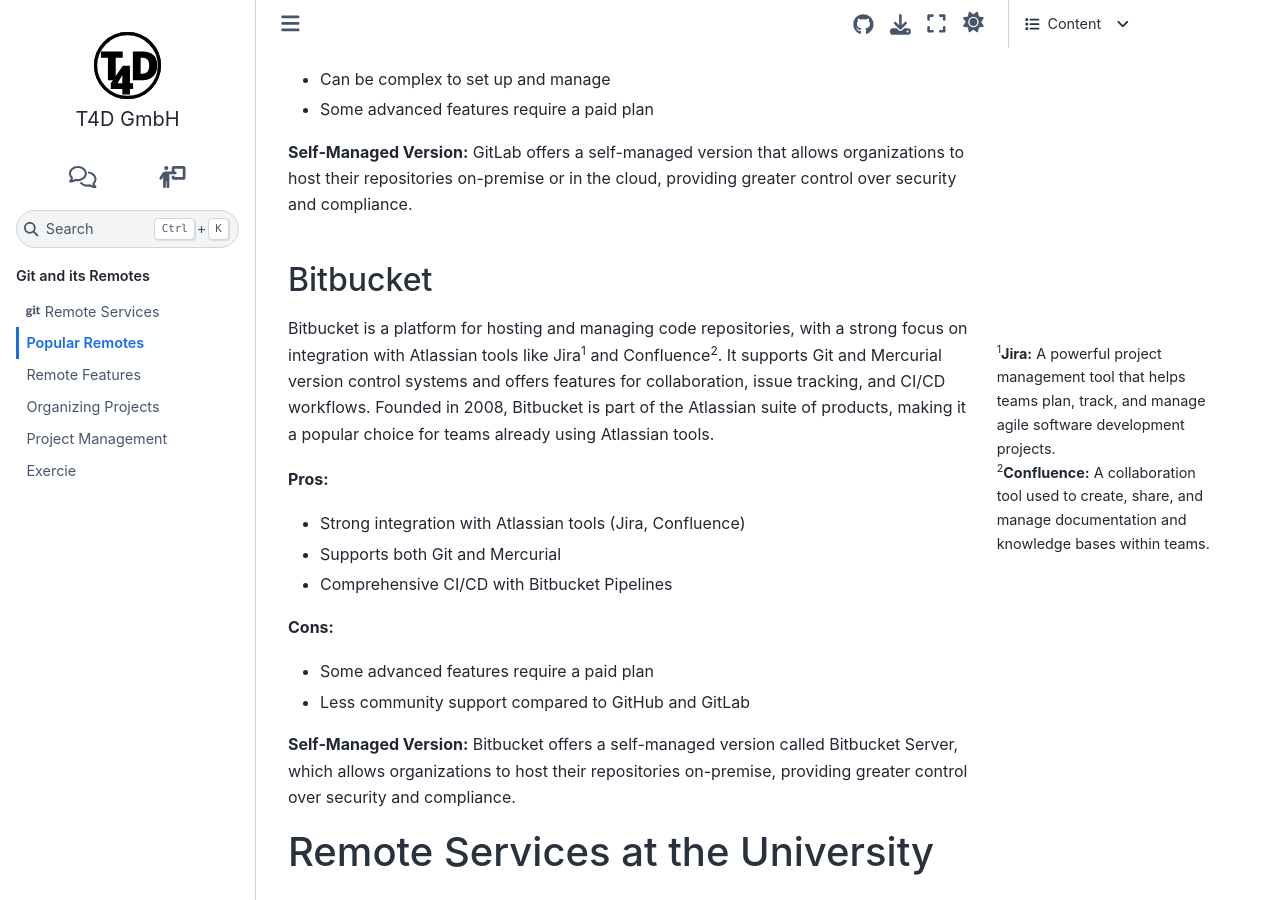
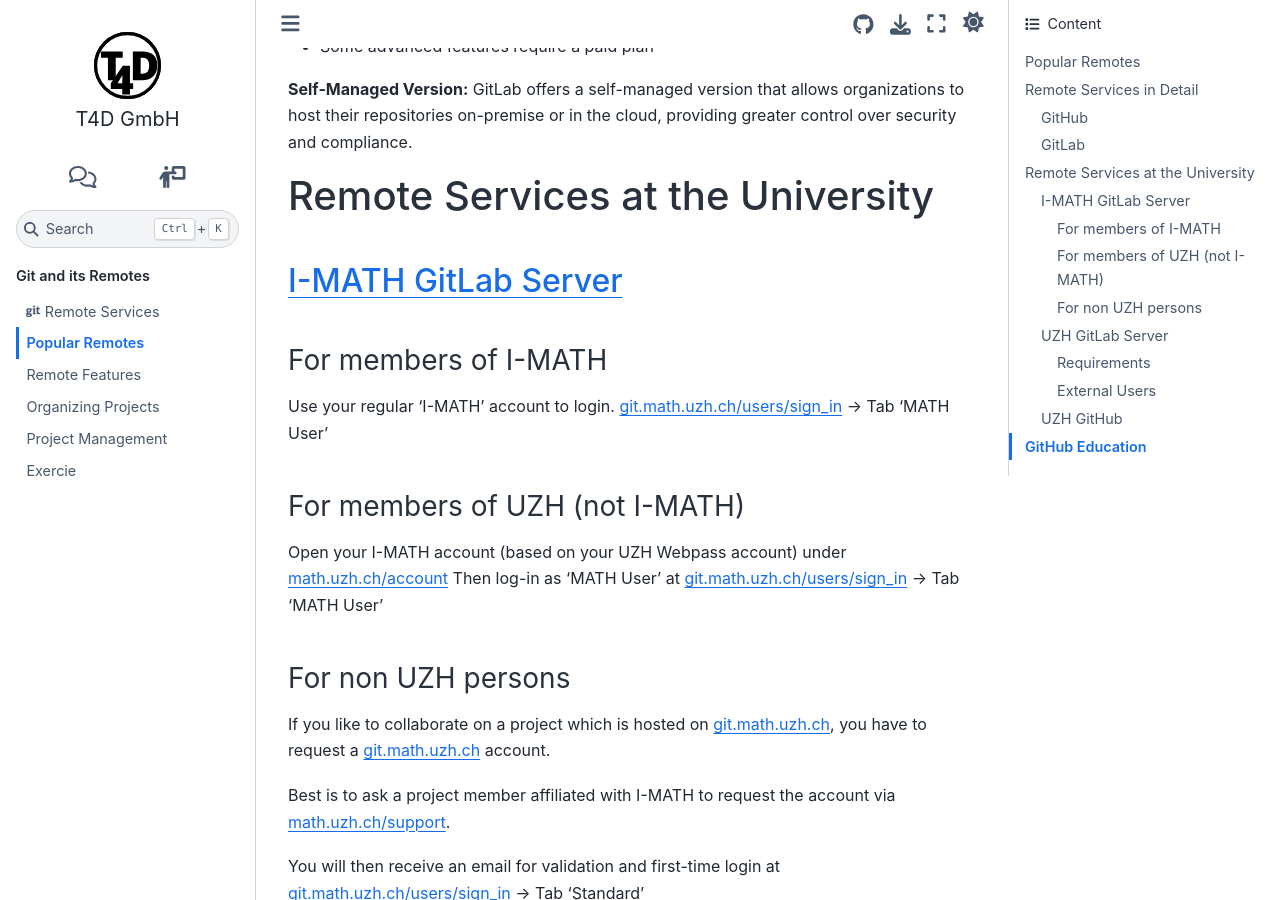
Before and after one commit to t4d-gmbh/git-and-its-remotes, a Sphinx documentation site: the page built from source/content/popular_remotes/index.md, in a window 1280 px wide and 900 px high, scrolled down 1760 px. Built offline with Sphinx 7.4.7 and the Sphinx Book theme 1.1.4, drawn with Linux system fonts in a browser that asks for light colours; pages that are not in the unit, such as notebooks, are missing from menus; the version number could not be read and is left out; some of the changed text lies outside the part shown.

Commit message:
removed bitbucket from the list

````diff
--- a/source/content/popular_remotes/index.md
+++ b/source/content/popular_remotes/index.md
@@ -8,7 +8,7 @@
 ./overview_popular_remotes
 ./github
 ./gitlab
-./bitbucket
+<!-- ./bitbucket -->
 ./remote_services_at_uzh_imathGitLab
 ./remote_services_at_uzh_uzhGitLab
 ./remote_services_at_uzh_uzhGithub
@@ -24,8 +24,8 @@
 ```
 ```{include} ./gitlab.md
 ```
-```{include} ./bitbucket.md
-```
+<!-- ```{include} ./bitbucket.md
+``` -->
 # Remote Services at the University
 ```{include} ./remote_services_at_uzh_imathGitLab.md
 ```
--- a/source/content/popular_remotes/overview_popular_remotes.md
+++ b/source/content/popular_remotes/overview_popular_remotes.md
@@ -2,7 +2,9 @@
 ## Remote Services Overview
 {% endif %}
 
-<span style="font-size:14px;">Remote services are platforms that host Git repositories on servers accessible over the internet. These services provide additional features that enhance collaboration, project management, and continuous integration/continuous deployment (CI/CD). They allow multiple users to work on the same project simultaneously, track changes, and manage versions efficiently.</span>
+<span style="font-size:18px;">Remote services are platforms that host Git repositories on servers accessible over the internet.
+These services provide additional features that enhance collaboration, project management, and continuous integration/continuous deployment (CI/CD).
+They allow multiple users to work on the same project simultaneously, track changes, and manage versions efficiently.</span>
 
 {% if build == "pages" %}
 
@@ -10,19 +12,18 @@
 |--------------------|-------------|-----------------------|----------------|------------------|-----------|
 | **GitHub** ![GitHub Logo](https://github.githubassets.com/images/modules/logos_page/GitHub-Mark.png)   | 2008        | Microsoft (2018)      | Widely used by open-source communities and enterprises.<br>Known for its user-friendly interface and extensive community support. | - **Repository hosting**<br>- **Pull requests**<br>- **Issues and bug tracking**<br>- **Wikis**<br>- GitHub Actions for CI/CD<br>- Project boards | Free for public repositories, paid plans for private repositories and additional features. |
 | **GitLab** ![GitLab Logo](https://about.gitlab.com/images/press/logo/png/gitlab-icon-rgb.png) | 2011        | -                     | Popular among developers and enterprises.<br>Known for its open-source nature and flexibility. | - **Repository hosting**<br>- **Merge requests**<br>- **Issues and bug tracking**<br>- **Wikis**<br>- **Integrated CI/CD**<br>- Web IDE<br>- Workspaces | Free tier, paid plans for additional features and support. |
-| **Bitbucket** ![Bitbucket Logo](https://upload.wikimedia.org/wikipedia/commons/thumb/3/32/Atlassian_Bitbucket_Logo.png/800px-Atlassian_Bitbucket_Logo.png) | 2008        | Atlassian             | Popular among enterprises and small teams.<br>Known for its integration with other Atlassian products (Jira, Confluence). | - **Repository hosting** (supports both Git and Mercurial)<br>- **Pull requests**<br>- **Issues and bug tracking**<br>- Bitbucket Pipelines for CI/CD<br>- Integrations with Jira and Confluence (project management tools) | Free for small teams, paid plans for larger teams and additional features. |
 
   {% else %}
 
-| **Aspect** | **GitHub** | **GitLab** |**Bitbucket** |
-|------------|------------|------------|--------------|
-| <span style="font-size:14px;">**Repository Hosting**</span>  | <span style="font-size:14px;">Yes</span> | <span style="font-size:14px;">Yes</span> | <span style="font-size:14px;">Yes</span>                                                |
-| <span style="font-size:14px;">**Pull Requests/Merge Requests**</span> | <span style="font-size:14px;">Pull Requests</span> | <span style="font-size:14px;">Merge Requests</span> | <span style="font-size:14px;">Pull Requests</span> |
-| <span style="font-size:14px;">**Issues and Bug Tracking**</span> | <span style="font-size:14px;">Yes</span> | <span style="font-size:14px;">Yes</span> | <span style="font-size:14px;">Yes</span> |
-| <span style="font-size:14px;">**Wikis**</span> | <span style="font-size:14px;">Yes</span> | <span style="font-size:14px;">Yes</span> | <span style="font-size:14px;">Yes</span> |
-| <span style="font-size:14px;">**CI/CD**</span> | <span style="font-size:14px;">GitHub Actions</span> | <span style="font-size:14px;">Integrated CI/CD</span> | <span style="font-size:14px;">Bitbucket Pipelines</span> |
-| <span style="font-size:14px;">**Web IDE**</span> | <span style="font-size:14px;">github.dev and GitHub Codespaces</span> | <span style="font-size:14px;">Yes</span> | <span style="font-size:14px;">Cloud IDE</span> |
-| <span style="font-size:14px;">**Workspaces**</span> | <span style="font-size:14px;">Codespaces</span> | <span style="font-size:14px;">Yes</span> | <span style="font-size:14px;">Yes</span> |
-| <span style="font-size:14px;">**Integrations**</span> | <span style="font-size:14px;">Marketplace</span> | <span style="font-size:14px;">-</span> | <span style="font-size:14px;">Integrations with Jira and Confluence</span> |
+| **Aspect** | **GitHub** | **GitLab** |
+|------------|------------|------------|
+| <span style="font-size:14px;">**Repository Hosting**</span>  | <span style="font-size:14px;">Yes</span> | <span style="font-size:14px;">Yes</span> |
+| <span style="font-size:14px;">**Pull Requests/Merge Requests**</span> | <span style="font-size:14px;">Pull Requests</span> | <span style="font-size:14px;">Merge Requests</span> |
+| <span style="font-size:14px;">**Issues and Bug Tracking**</span> | <span style="font-size:14px;">Yes</span> | <span style="font-size:14px;">Yes</span> |
+| <span style="font-size:14px;">**Wikis**</span> | <span style="font-size:14px;">Yes</span> | <span style="font-size:14px;">Yes</span> |
+| <span style="font-size:14px;">**CI/CD**</span> | <span style="font-size:14px;">GitHub Actions</span> | <span style="font-size:14px;">Integrated CI/CD</span> |
+| <span style="font-size:14px;">**Web IDE**</span> | <span style="font-size:14px;">github.dev and GitHub Codespaces</span> | <span style="font-size:14px;">Yes</span> |
+| <span style="font-size:14px;">**Workspaces**</span> | <span style="font-size:14px;">Codespaces</span> | <span style="font-size:14px;">Yes</span> |
+| <span style="font-size:14px;">**Integrations**</span> | <span style="font-size:14px;">Marketplace</span> | <span style="font-size:14px;">-</span> |
 
 {% endif %}
````
